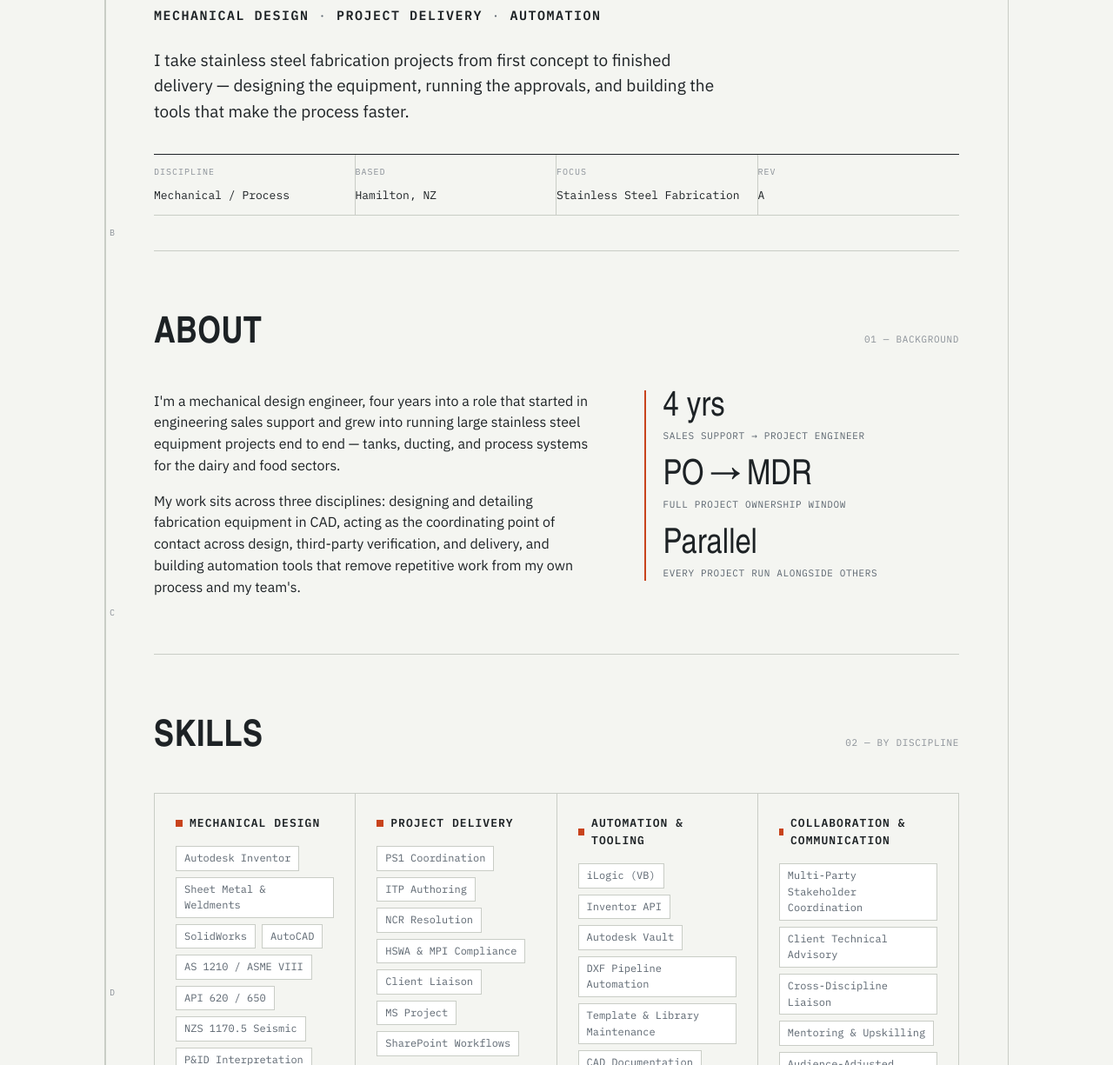
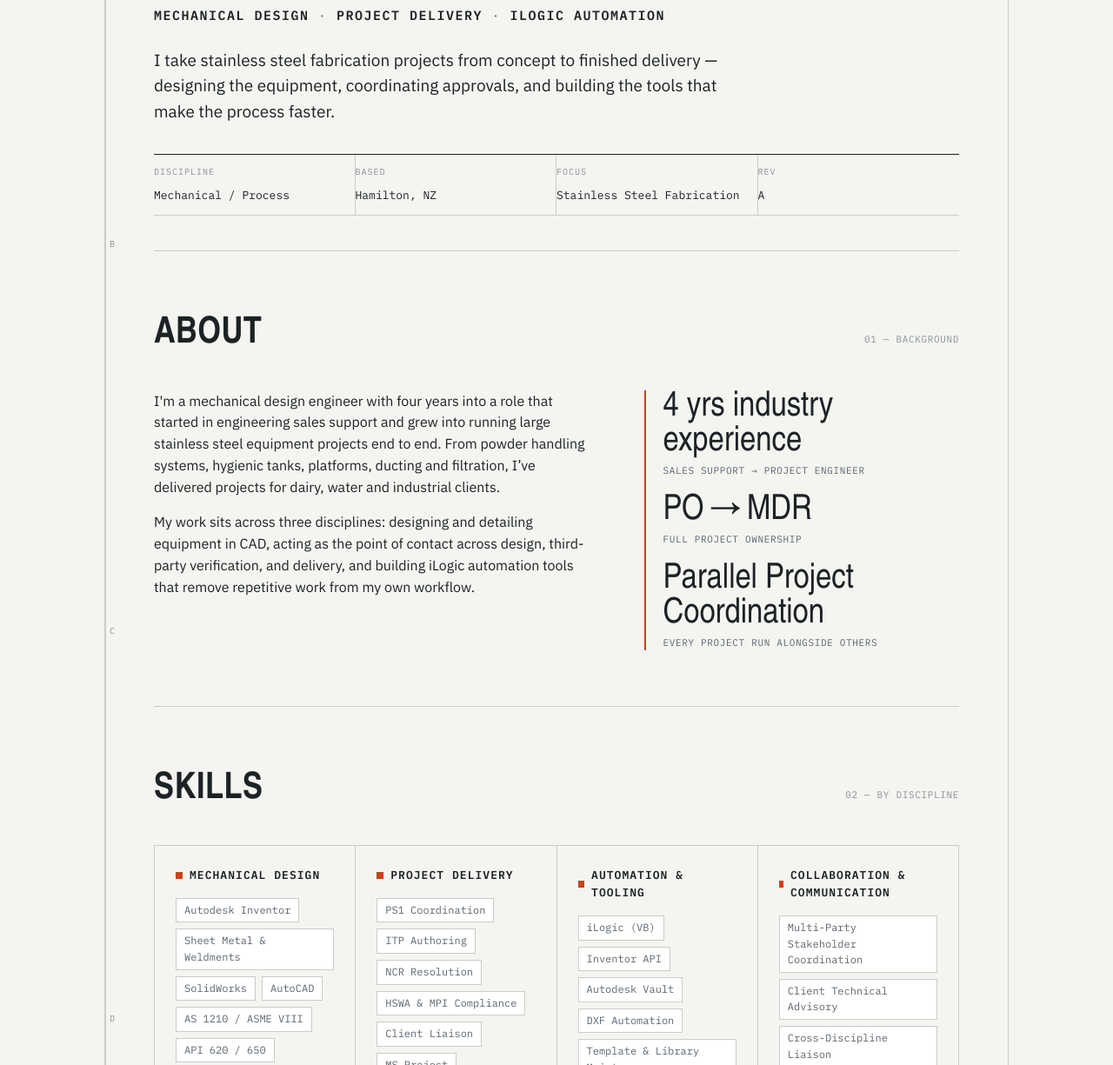
Before and after one commit to zoeysobelle-dot/zoeysobelle-dot.github.io, a plain HTML site: page index.html in a window 1280 px wide. Shown: the part 435-1660 px from the top of the page at 87% size. Drawn offline with Linux system fonts and the light colour scheme; a web font is replaced by a local one.

Commit message:
Update index.html

```diff
--- a/index.html
+++ b/index.html
@@ -479,8 +479,8 @@
       <span class="stamp">Issued for Review</span>
       <p class="eyebrow">Portfolio draft — v0.1</p>
       <h1 class="name">Zoe<br>Chaves</h1>
-      <p class="role-line"><b>Mechanical Design</b> · <b>Project Delivery</b> · <b>Automation</b></p>
-      <p class="intro">I take stainless steel fabrication projects from first concept to finished delivery — designing the equipment, running the approvals, and building the tools that make the process faster.</p>
+      <p class="role-line"><b>Mechanical Design</b> · <b>Project Delivery</b> · <b>iLogic Automation</b></p>
+      <p class="intro">I take stainless steel fabrication projects from concept to finished delivery — designing the equipment, coordinating approvals, and building the tools that make the process faster.</p>
 
       <div class="titleblock">
         <div><span class="tb-label">Discipline</span><span class="tb-value">Mechanical / Process</span></div>
@@ -497,20 +497,20 @@
       </div>
       <div class="about-grid">
         <div>
-          <p>I'm a mechanical design engineer, four years into a role that started in engineering sales support and grew into running large stainless steel equipment projects end to end — tanks, ducting, and process systems for the dairy and food sectors.</p>
-          <p>My work sits across three disciplines: designing and detailing fabrication equipment in CAD, acting as the coordinating point of contact across design, third-party verification, and delivery, and building automation tools that remove repetitive work from my own process and my team's.</p>
+          <p>I'm a mechanical design engineer with four years into a role that started in engineering sales support and grew into running large stainless steel equipment projects end to end. From powder handling systems, hygienic tanks, platforms, ducting and filtration, I’ve delivered projects for dairy, water and industrial clients.</p>
+          <p>My work sits across three disciplines: designing and detailing equipment in CAD, acting as the point of contact across design, third-party verification, and delivery, and building iLogic automation tools that remove repetitive work from my own workflow.</p>
         </div>
         <div class="stat-strip">
           <div>
-            <div class="stat-num">4 yrs</div>
+            <div class="stat-num">4 yrs industry experience </div>
             <div class="stat-label">Sales support → project engineer</div>
           </div>
           <div>
             <div class="stat-num">PO → MDR</div>
-            <div class="stat-label">Full project ownership window</div>
+            <div class="stat-label">Full project ownership </div>
           </div>
           <div>
-            <div class="stat-num">Parallel</div>
+            <div class="stat-num">Parallel Project Coordination</div>
             <div class="stat-label">Every project run alongside others</div>
           </div>
         </div>
@@ -533,7 +533,6 @@
             <li>AS 1210 / ASME VIII</li>
             <li>API 620 / 650</li>
             <li>NZS 1170.5 Seismic</li>
-            <li>P&amp;ID Interpretation</li>
           </ul>
         </div>
         <div class="discipline-card">
@@ -545,7 +544,7 @@
             <li>HSWA &amp; MPI Compliance</li>
             <li>Client Liaison</li>
             <li>MS Project</li>
-            <li>SharePoint Workflows</li>
+            <li>SharePoint &amp; Workflows</li>
           </ul>
         </div>
         <div class="discipline-card">
@@ -554,7 +553,7 @@
             <li>iLogic (VB)</li>
             <li>Inventor API</li>
             <li>Autodesk Vault</li>
-            <li>DXF Pipeline Automation</li>
+            <li>DXF Automation</li>
             <li>Template &amp; Library Maintenance</li>
             <li>CAD Documentation</li>
           </ul>
```
